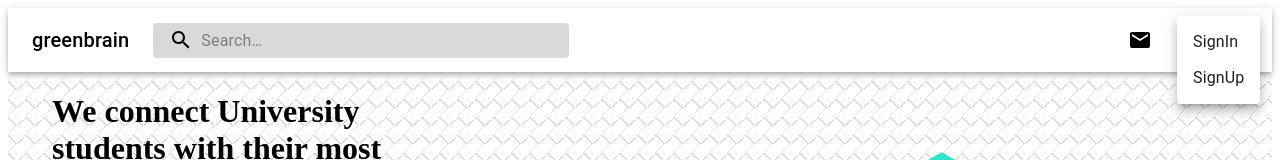
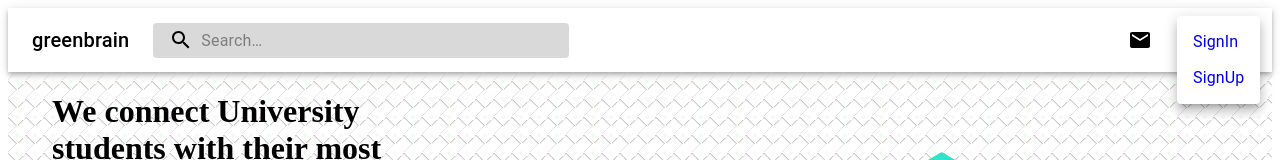
Before and after one commit to yusluv1234/greenbrain, a React (Create React App) app: page / in a window 1280 px wide. Both pictures are taken after a click on the button 1236 px from the left and 40 px from the top of the page. Shown: the top 160 px of the page. Built offline with nearby package versions, Linux system fonts and the light colour scheme.

Commit message:
link ign-in and sign-up page together

```diff
--- a/src/components/Navbar/Navbar.jsx
+++ b/src/components/Navbar/Navbar.jsx
@@ -116,8 +116,8 @@
       open={isMenuOpen}
       onClose={handleMenuClose}
     >
-      <MenuItem onClick={handleMenuClose}>SignIn</MenuItem>
-      <MenuItem onClick={handleMenuClose}>SignUp</MenuItem>
+      <MenuItem onClick={handleMenuClose}><a href='/signin'>SignIn</a></MenuItem>
+      <MenuItem onClick={handleMenuClose}><a href='/signup'>SignUp</a></MenuItem>
     </Menu>
   );
 
```
Also changed, not shown: 1 other file (tests, documents, lock files or other folders).
